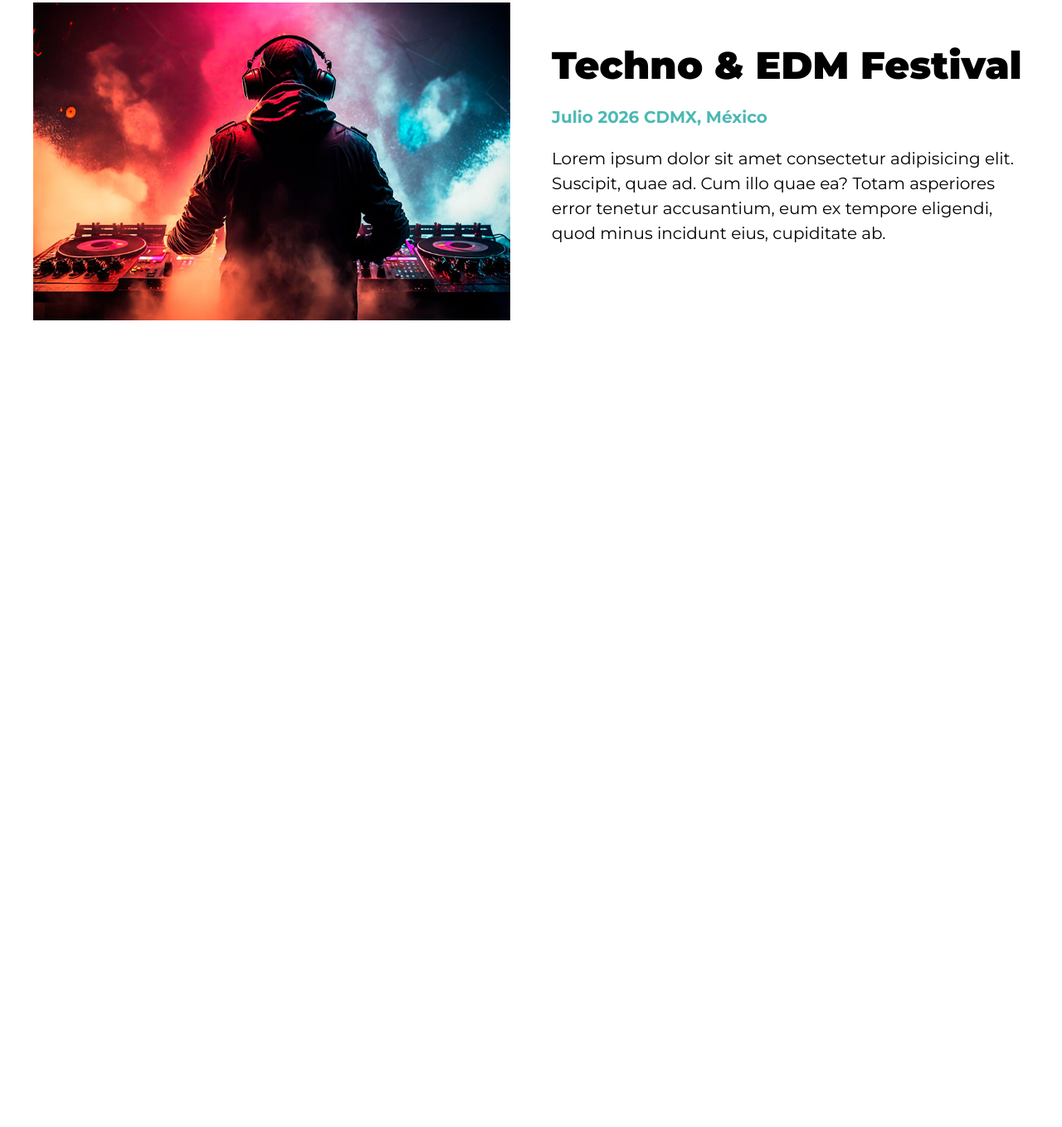
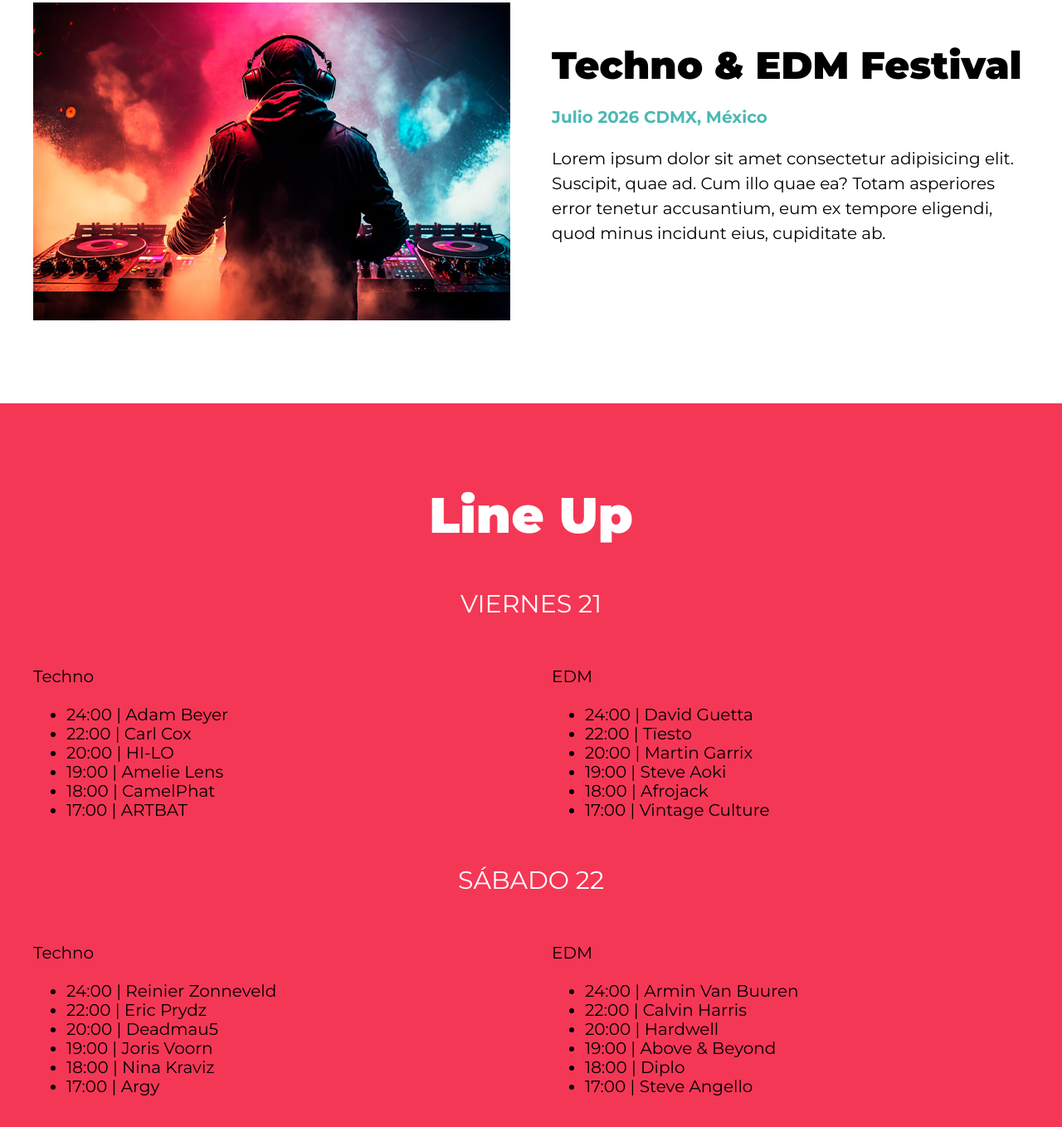
Before and after one commit to erickgasparg/festivalmusica, a website: page index.html in a window 1280 px wide. Shown: the part 823-2181 px from the top of the page at 83% size. Before the commit the page ends 1309 px from the top, so only its background shows below. Drawn offline with Linux system fonts and the light colour scheme.

Commit message:
lineup mixins

```diff
--- a/index.html
+++ b/index.html
@@ -44,5 +44,115 @@
             <p>Lorem ipsum dolor sit amet consectetur adipisicing elit. Suscipit, quae ad. Cum illo quae ea? Totam asperiores error tenetur accusantium, eum ex tempore eligendi, quod minus incidunt eius, cupiditate ab.</p>
         </div>
     </section>
+    <section id="lineup" class="lineup">
+        <h3>Line Up</h3>
+
+        <p class="dia">Viernes 21</p>
+        <div class="escenarios-contenedor">
+            <div class="escenario bg-amarillo">
+                <p class="nombre-escenario">Techno</p>
+
+                <ul class="calendario">
+                    <li>
+                        24:00 | <span>Adam Beyer</span>
+                    </li>
+                    <li>
+                        22:00 | <span>Carl Cox</span>
+                    </li>
+                    <li>
+                        20:00 | <span>HI-LO</span>
+                    </li>
+                    <li>
+                        19:00 | <span>Amelie Lens</span>
+                    </li>
+                    <li>
+                        18:00 | <span>CamelPhat</span>
+                    </li>
+                    <li>
+                        17:00 | <span>ARTBAT</span>
+                    </li>
+                </ul>
+            </div> <!--.escenario-->
+
+            <div class="escenario bg-verde">
+                <p class="nombre-escenario">EDM</p>
+
+                <ul class="calendario">
+                    <li>
+                        24:00 | <span>David Guetta</span>
+                    </li>
+                    <li>
+                        22:00 | <span>Tïesto</span>
+                    </li>
+                    <li>
+                        20:00 | <span>Martin Garrix</span>
+                    </li>
+                    <li>
+                        19:00 | <span>Steve Aoki</span>
+                    </li>
+                    <li>
+                        18:00 | <span>Afrojack</span>
+                    </li>
+                    <li>
+                        17:00 | <span>Vintage Culture</span>
+                    </li>
+                </ul>
+            </div> <!--.escenario-->
+        </div> <!--.escenarios-contenedor -->
+
+
+        <p class="dia">Sábado 22</p>
+        <div class="escenarios-contenedor contenedor">
+            <div class="escenario bg-verde">
+                <p class="nombre-escenario">Techno</p>
+
+                <ul class="calendario">
+                    <li>
+                        24:00 | <span>Reinier Zonneveld</span>
+                    </li>
+                    <li>
+                        22:00 | <span>Eric Prydz</span>
+                    </li>
+                    <li>
+                        20:00 | <span>Deadmau5</span>
+                    </li>
+                    <li>
+                        19:00 | <span>Joris Voorn</span>
+                    </li>
+                    <li>
+                        18:00 | <span>Nina Kraviz</span>
+                    </li>
+                    <li>
+                        17:00 | <span>Argy</span>
+                    </li>
+                </ul>
+            </div> <!--.escenario-->
+
+            <div class="escenario bg-amarillo">
+                <p class="nombre-escenario">EDM</p>
+
+                <ul class="calendario">
+                    <li>
+                        24:00 | <span>Armin Van Buuren</span>
+                    </li>
+                    <li>
+                        22:00 | <span>Calvin Harris</span>
+                    </li>
+                    <li>
+                        20:00 | <span>Hardwell</span>
+                    </li>
+                    <li>
+                        19:00 | <span>Above & Beyond</span>
+                    </li>
+                    <li>
+                        18:00 | <span>Diplo</span>
+                    </li>
+                    <li>
+                        17:00 | <span>Steve Angello</span>
+                    </li>
+                </ul>
+            </div> <!--.escenario-->
+        </div> <!--.escenarios-contenedor -->
+    </section>
 </body>
 </html>
--- a/src/scss/base/_mixins.scss
+++ b/src/scss/base/_mixins.scss
@@ -28,3 +28,9 @@
     max-width: 120rem;
     margin: 0 auto;
 }
+
+@mixin grid($columnas: 1, $gap: 5rem) {
+    display: grid;
+    grid-template-columns: repeat($columnas, 1fr);
+    gap: $gap;
+}
--- a/src/scss/layout/_festival.scss
+++ b/src/scss/layout/_festival.scss
@@ -5,9 +5,7 @@
     @include m.contenedor;
 
     @include m.tablet {
-        display: grid;
-        grid-template-columns: repeat(2, 1fr);
-        gap: 5rem;
+       @include m.grid(2);
     }
 }
 
--- a/src/scss/layout/_index.scss
+++ b/src/scss/layout/_index.scss
@@ -1,3 +1,4 @@
 @forward 'header';
 @forward 'video';
 @forward 'festival';
+@forward 'lineup';
--- /dev/null
+++ b/src/scss/layout/_lineup.scss
@@ -0,0 +1,21 @@
+@use 'base/variables' as v;
+@use 'base/mixins' as m;
+
+.lineup {
+    background-color: v.$rosa;
+    h3, .dia {
+        text-align: center;
+        color: v.$blanco;
+    }
+    .dia {
+        font-size: 3rem;
+        text-transform: uppercase;
+    }
+}
+
+.escenarios-contenedor {
+    @include m.contenedor;
+    @include m.tablet {
+        @include m.grid(2);
+    }
+}
```
Also changed, not shown: build/css/app.css.
